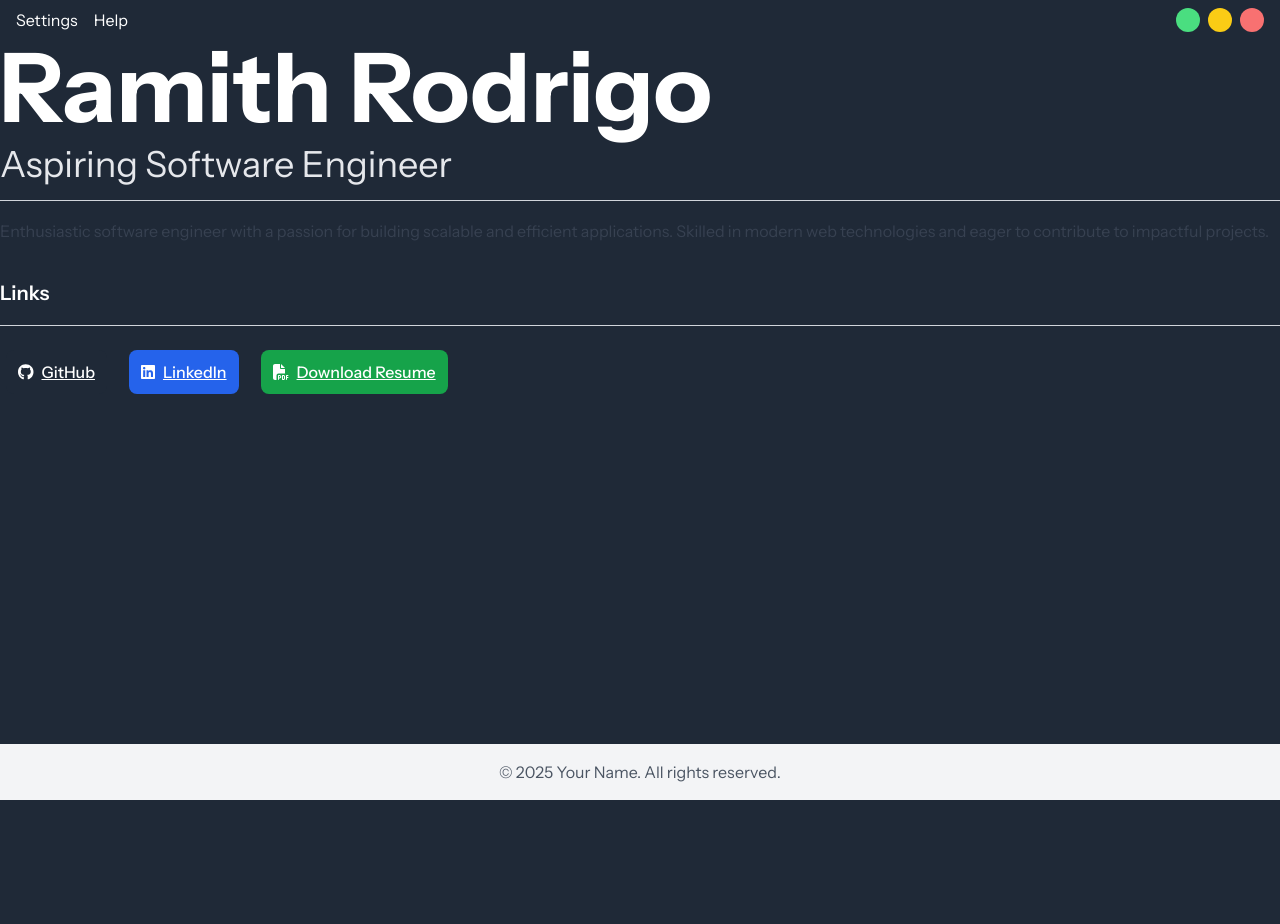
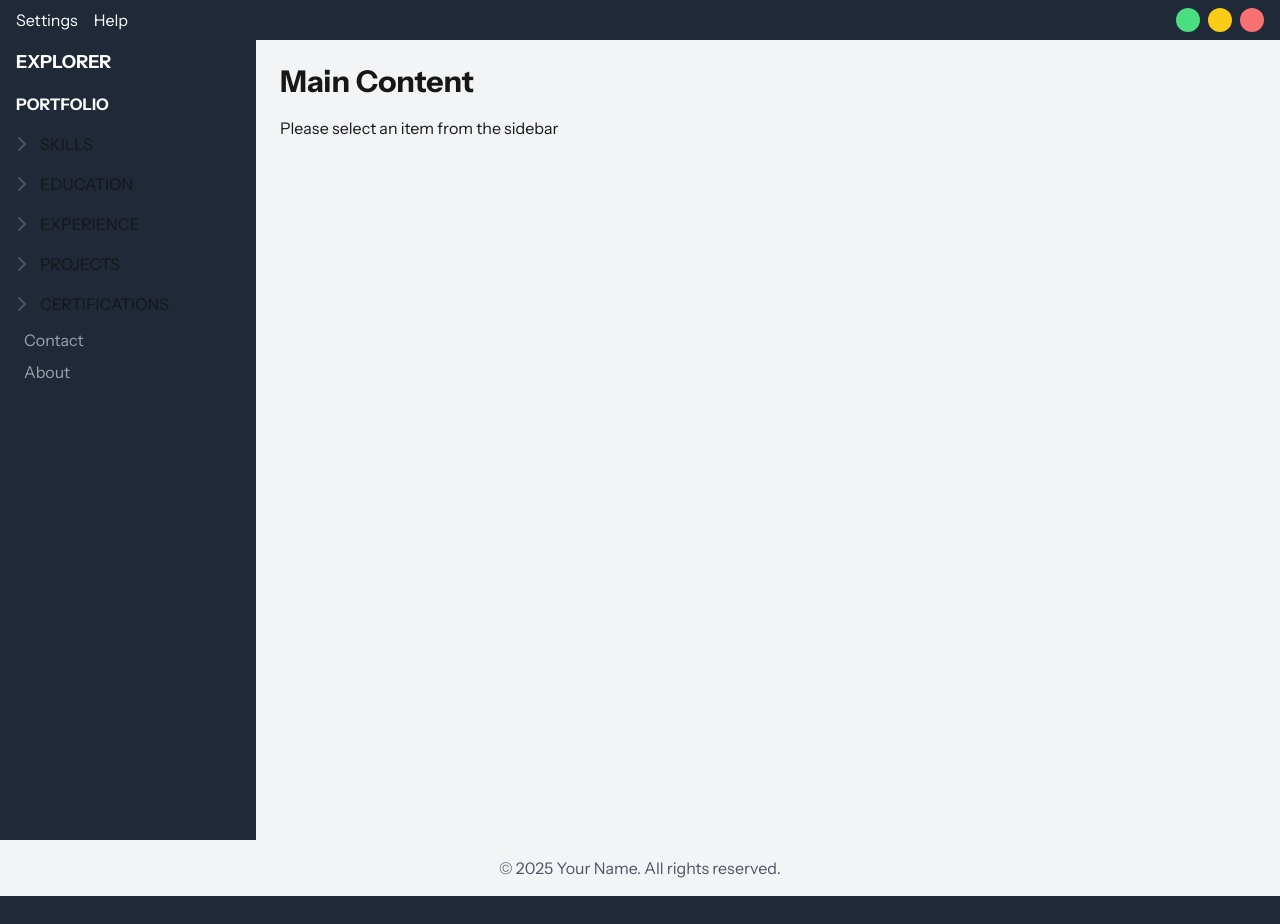
Before and after one commit to Ramith-D-Rodrigo/Portfolio, a Next.js app in the folder static-version/: page / in a window 1280 px wide. Before the commit the page ends 800 px from the top, so only its background shows below. Built offline with nearby package versions, Linux system fonts and the light colour scheme.

Commit message:
Fix layout

```diff
--- a/static-version/src/app/layout.tsx
+++ b/static-version/src/app/layout.tsx
@@ -1,10 +1,11 @@
 import './globals.css';
 import Footer from './components/Footer';
 import MenuBar from './components/MenuBar';
-import {Instrument_Sans} from '@next/font/google';
+import { Instrument_Sans } from 'next/font/google';
+import SideBar from './components/SideBar';
+import MainContent from './components/MainContent';
 
 const font = Instrument_Sans();
-
 
 export const metadata = {
   title: 'My Portfolio',
@@ -18,9 +19,15 @@ export default function RootLayout({
 }) {
   return (
     <html lang="en">
-      <body className={`flex flex-col min-h-screen bg-gray-800 ${font.className}`}>
-        <MenuBar/>
-        <main className="flex-grow">{children}</main>
+      <body className={`flex flex-col h-screen bg-gray-800 ${font.className} overflow-hidden`}>
+        <MenuBar />
+        <div className="flex flex-grow">
+          {/* Sidebar */}
+          <SideBar/>
+
+          {/* Main Content Area */}
+          <MainContent renderingPage={children} />
+        </div>
         <Footer />
       </body>
     </html>
```
